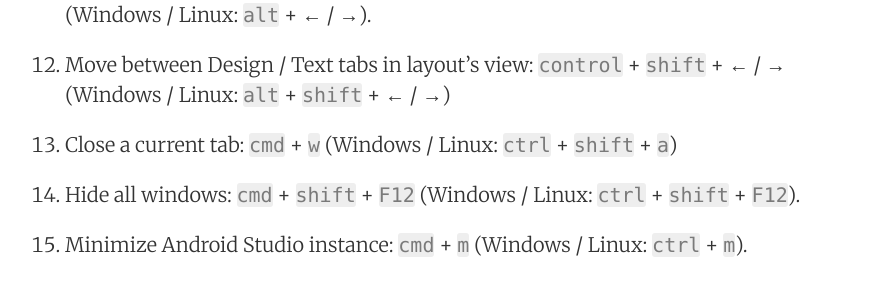
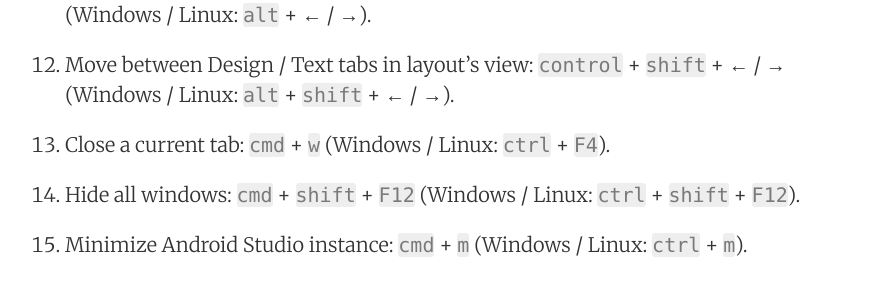
Before and after one commit to mmBs/mmbs.github.io, a Jekyll site: the page built from _posts/2016-11-07-android-studio-tips-tricks.md, in a window 1280 px wide and 900 px high, scrolled down 8150 px. Shown: the part 178-461 px from the top of the window, without its empty margins (195-1076 px from the left). Built offline with Jekyll 4.4.1, drawn with Linux system fonts in a browser that asks for light colours; nearby versions of some CDN libraries; emoji names are drawn with the system emoji font; comment, search, counter and statistics services are not loaded.

Commit message:
Fix Windows / Linux shortcut for closing a current tab.

```diff
--- a/_posts/2016-11-07-android-studio-tips-tricks.md
+++ b/_posts/2016-11-07-android-studio-tips-tricks.md
@@ -121,9 +121,9 @@
 
 10. Move between tabs: `cmd` + `shift` + `[` (move left) or `cmd` + `shift` + `]` (move right) (Windows / Linux: `alt` + &larr; / &rarr;).
 
-11. Move between Design / Text tabs in layout's view: `control` + `shift` + &larr; / &rarr; (Windows / Linux: `alt` + `shift` + &larr; / &rarr;)
+11. Move between Design / Text tabs in layout's view: `control` + `shift` + &larr; / &rarr; (Windows / Linux: `alt` + `shift` + &larr; / &rarr;).
 
-12. Close a current tab: `cmd` + `w` (Windows / Linux: `ctrl` + `shift` + `a`)
+12. Close a current tab: `cmd` + `w` (Windows / Linux: `ctrl` + `F4`).
 
 13. Hide all windows: `cmd` + `shift` + `F12` (Windows / Linux: `ctrl` + `shift` + `F12`).
 
```
